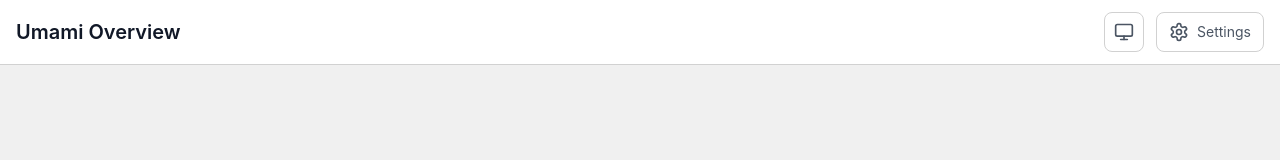
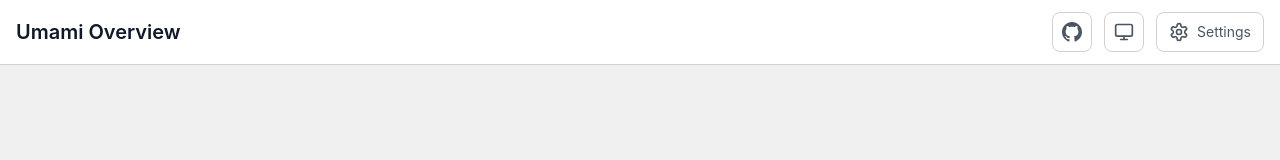
Before and after one commit to martinhjartmyr/umami-overview, a SvelteKit app: page / in a window 1280 px wide. Shown: the top 160 px of the page. Built offline with nearby package versions, Linux system fonts and the light colour scheme.

Commit message:
feat(header): add GitHub repo link

```diff
--- a/src/routes/+layout.svelte
+++ b/src/routes/+layout.svelte
@@ -68,6 +68,23 @@
     <div class="flex items-center justify-between">
       <h1 class="text-lg font-semibold text-fg md:text-xl">Umami Overview</h1>
       <div class="flex items-center gap-3">
+        <a
+          href="https://github.com/martinhjartmyr/umami-overview"
+          target="_blank"
+          rel="noopener noreferrer"
+          class="flex h-10 w-10 items-center justify-center rounded-lg border border-border p-1 text-fg-muted transition-colors hover:text-fg"
+        >
+          <svg
+            xmlns="http://www.w3.org/2000/svg"
+            class="size-4 md:size-5"
+            viewBox="0 0 24 24"
+            fill="currentColor"
+          >
+            <path
+              d="M12 0c-6.626 0-12 5.373-12 12 0 5.302 3.438 9.8 8.207 11.387.599.111.793-.261.793-.577v-2.234c-3.338.726-4.033-1.416-4.033-1.416-.546-1.387-1.333-1.756-1.333-1.756-1.089-.745.083-.729.083-.729 1.205.084 1.839 1.237 1.839 1.237 1.07 1.834 2.807 1.304 3.492.997.107-.775.418-1.305.762-1.604-2.665-.305-5.467-1.334-5.467-5.931 0-1.311.469-2.381 1.236-3.221-.124-.303-.535-1.524.117-3.176 0 0 1.008-.322 3.301 1.23.957-.266 1.983-.399 3.003-.404 1.02.005 2.047.138 3.006.404 2.291-1.552 3.297-1.23 3.297-1.23.653 1.653.242 2.874.118 3.176.77.84 1.235 1.911 1.235 3.221 0 4.609-2.807 5.624-5.479 5.921.43.372.823 1.102.823 2.222v3.293c0 .319.192.694.801.576 4.765-1.589 8.199-6.086 8.199-11.386 0-6.627-5.373-12-12-12z"
+            />
+          </svg>
+        </a>
         <ThemeToggle />
         <button
           type="button"
```
